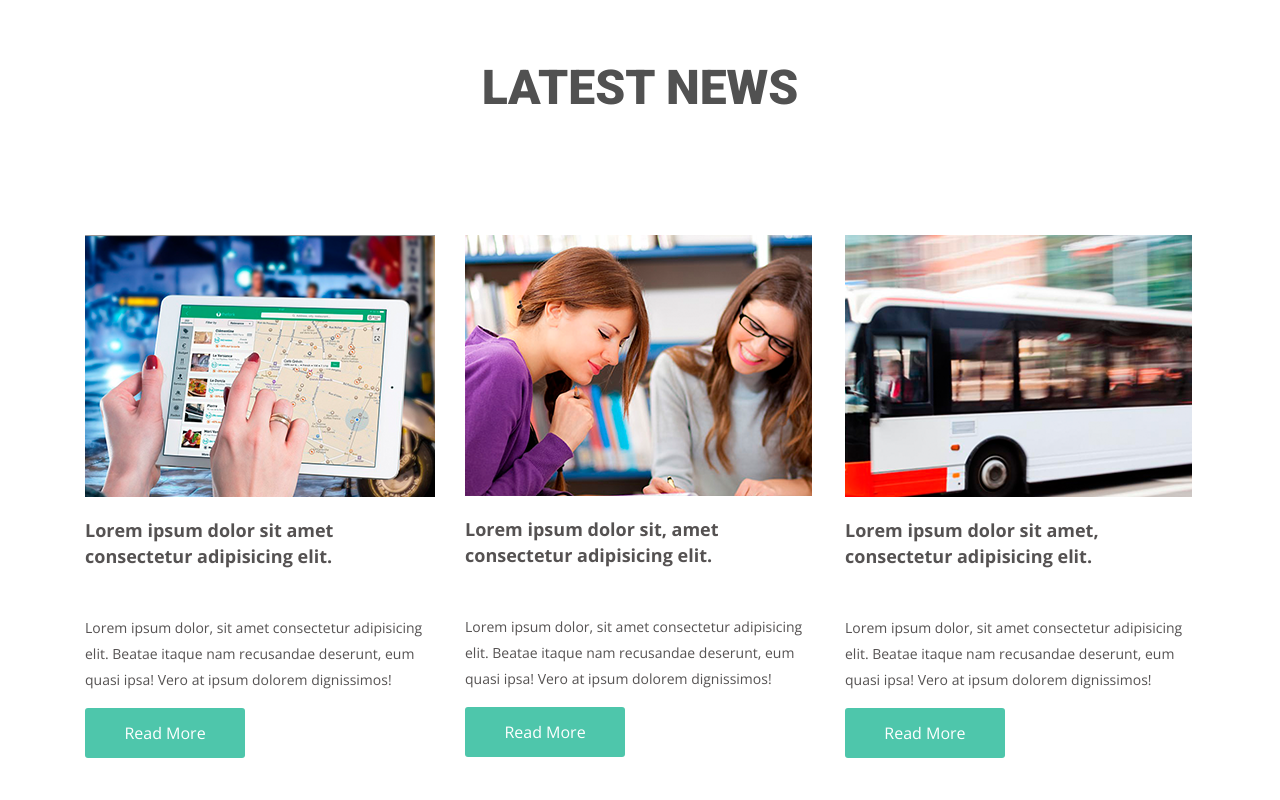
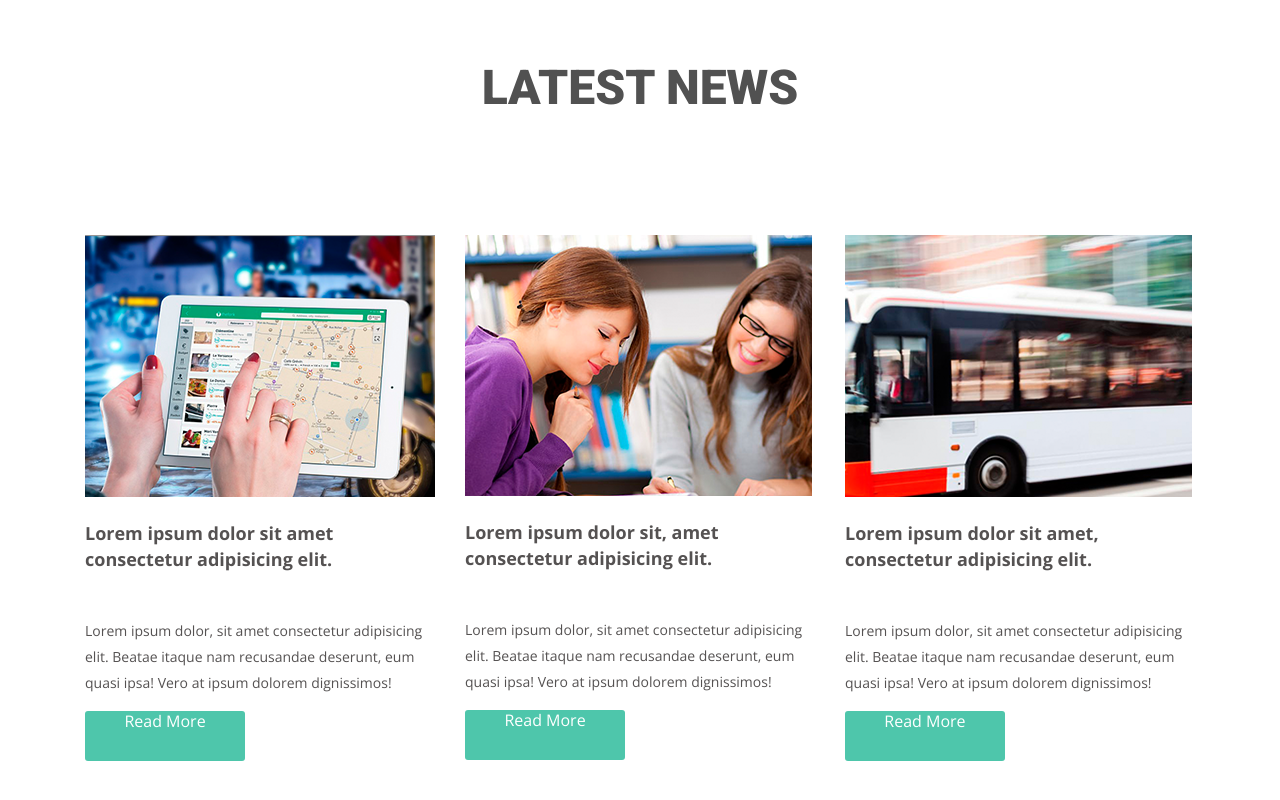
Before and after one commit to VictoriaDerkach/goit-markup-hw-04-mart, a plain HTML site: page index.html in a window 1280 px wide. Shown: the part 1084-1884 px from the top of the page. Drawn offline with nearby package versions, Linux system fonts and the light colour scheme.

Commit message:
goit-markup-hw-04-mart fixed bugs

```diff
--- a/css/styles.css
+++ b/css/styles.css
@@ -33,8 +33,8 @@ html {
   font-size: 14px;
   font-family: var(--main-font-stack);
   font-weight: 700;
-  margin-top: 37px;
-  margin-bottom: 108px;
+  padding-top: 37px;
+  padding-bottom: 108px;
 }
 .logo {
   text-decoration: none;
@@ -158,7 +158,6 @@ html {
   font-size: 18px;
   line-height: 26px;
   color: var(--main-font-color);
-  margin-top: 15px;
   margin-bottom: 46px;
 }
 .news-paragraph {
@@ -168,13 +167,12 @@ html {
   font-size: 14px;
   line-height: 26px;
   margin: 0;
+  margin-bottom: 15px;
 }
-.button {
+.btn {
   display: flex;
-  text-decoration: none;
   font-family: var(--main-font-stack);
-  justify-content: center;
-  align-items: center;
+  justify-content: space-around;
   background-color: #4ec6ab;
   color: #ffffff;
   font-size: 16px;
@@ -183,6 +181,5 @@ html {
   width: 160px;
   min-height: 50px;
   border-radius: 3px;
-  margin-top: 15px;
   border: none;
 }
--- a/index.html
+++ b/index.html
@@ -50,7 +50,7 @@
         <!-- Product gallery section-->
 
         <section class="section">
-          <h1 class="section-title">FEATURED PRODUCTS</h1>
+          <h2 class="section-title">FEATURED PRODUCTS</h2>
           <ul class="product-list list">
             <li class="product-item">
               <a class="product-link" href="">
@@ -171,7 +171,7 @@
                 elit. Beatae itaque nam recusandae deserunt, eum quasi
                 ipsa! Vero at ipsum dolorem dignissimos!
               </p>
-              <a href="" class="button">Read More</a>
+              <button class="btn">Read More</button>
             </li>
             <li class="news-item">
               <img
@@ -188,7 +188,7 @@
                 elit. Beatae itaque nam recusandae deserunt, eum quasi
                 ipsa! Vero at ipsum dolorem dignissimos!
               </p>
-              <a href="" class="button">Read More</a>
+              <button class="btn">Read More</button>
             </li>
             <li class="news-item">
               <img
@@ -205,7 +205,7 @@
                 elit. Beatae itaque nam recusandae deserunt, eum quasi
                 ipsa! Vero at ipsum dolorem dignissimos!
               </p>
-              <a href="" class="button" target="_blank">Read More</a>
+              <button class="btn">Read More</button>
             </li>
           </ul>
         </section>
```
